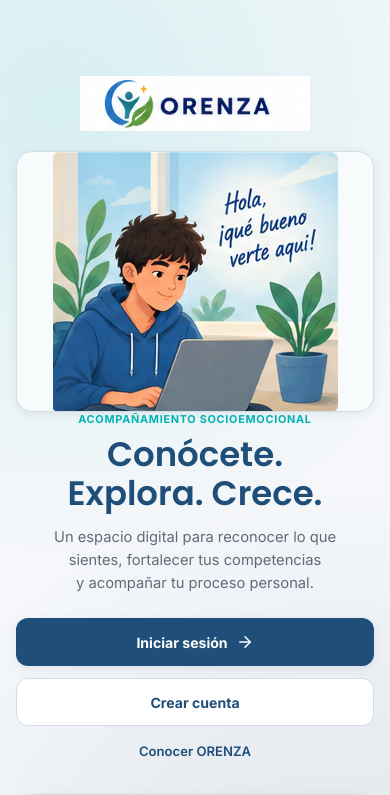
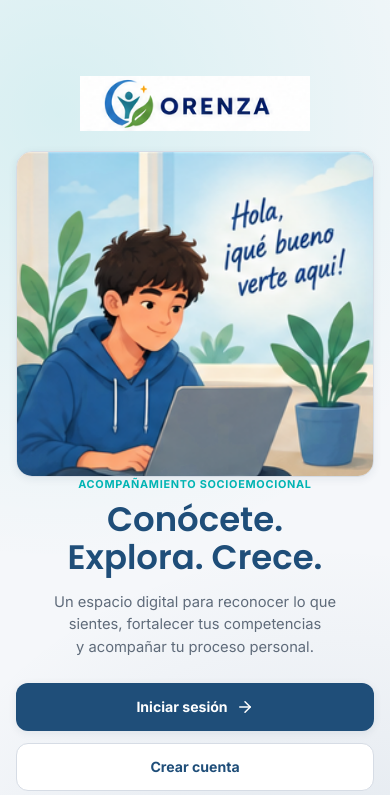
Before and after one commit to Pepealdana/ORENZA, a React (Vite) app: page / in a window 390 px wide. Shown: the top 795 px of the page. Built offline with nearby package versions, Linux system fonts and the light colour scheme; no server answers.

Commit message:
fix: mejora responsive y evita contenido cortado

```diff
--- a/src/components/visual/IdentityVisual.module.css
+++ b/src/components/visual/IdentityVisual.module.css
@@ -1,59 +1,24 @@
 .visual {
   width: 100%;
-  min-height: 220px;
+  min-width: 0;
   flex: 0 0 auto;
   overflow: hidden;
-  display: flex;
-  align-items: center;
-  justify-content: center;
-  padding: 0;
+  display: block;
   background: #f8fbfc;
   border: 1px solid var(--color-gray-medium);
   border-radius: var(--radius-card);
   box-shadow: var(--shadow-1);
 }
-
 .image {
   display: block;
-  width: auto;
+  width: 100%;
   max-width: 100%;
   height: auto;
-  max-height: 340px;
   object-fit: contain;
 }
-
-.hero {
-  width: 100%;
+.hero { width: 100%; }
+.compact { width: 190px; flex: 0 0 190px; }
+@media (max-width: 700px) {
+  .visual { border-radius: 16px; }
+  .compact { width: 100%; flex-basis: auto; }
 }
-
-.compact {
-  width: 190px;
-  min-height: 150px;
-  flex: 0 0 190px;
-}
-
-.compact .image {
-  max-width: 100%;
-  max-height: 160px;
-}
-
-@media (max-width: 700px) {
-  .visual {
-    min-height: 180px;
-    border-radius: 16px;
-  }
-
-  .image {
-    max-height: 300px;
-  }
-
-  .compact {
-    width: 100%;
-    min-height: 180px;
-    flex-basis: auto;
-  }
-
-  .compact .image {
-    max-height: 240px;
-  }
-}
```
